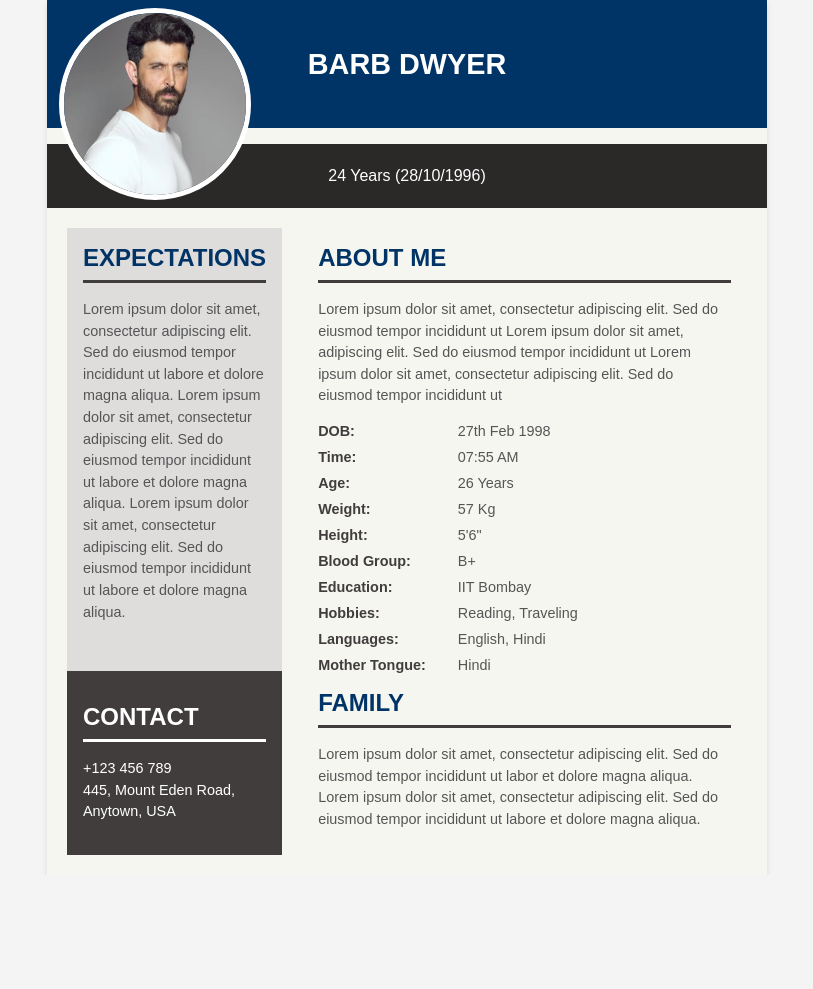
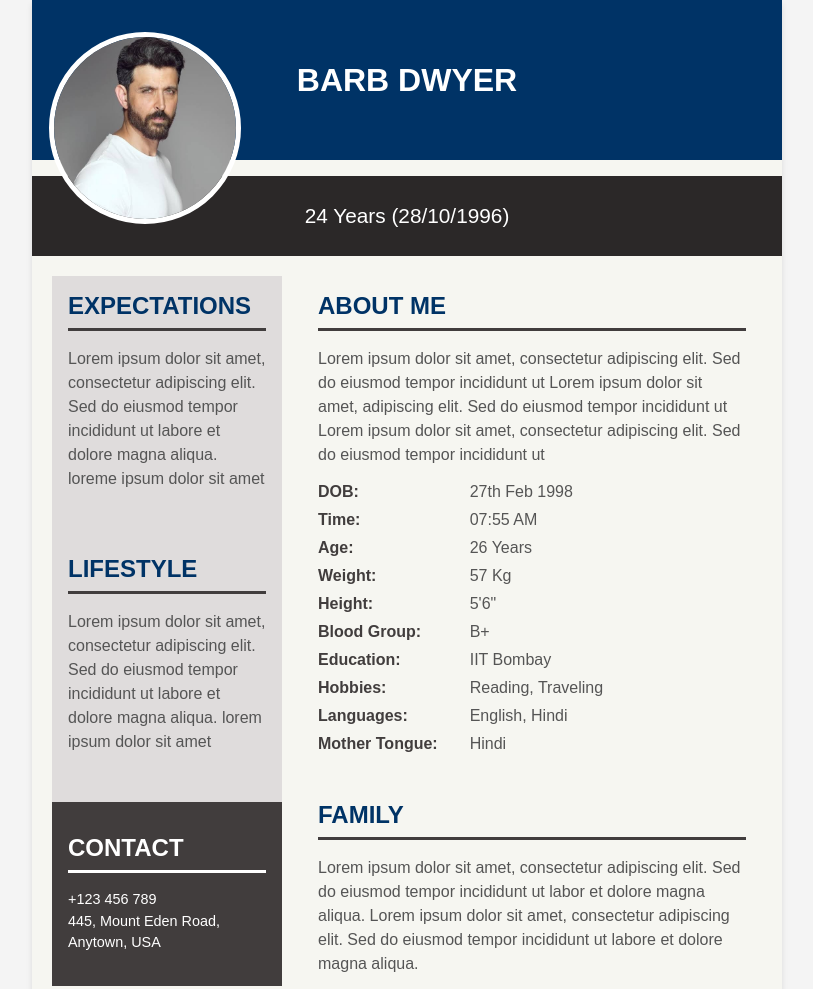
Before and after one commit to gprince349/PersonalPortfolioTemplates, a website: page template-3rd/index.html in a window 1280 px wide. Shown: the whole page, without its empty margins (233-1046 px from the left). Before the commit the page ends 875 px from the top, so only its background shows below. Drawn offline with Linux system fonts and the light colour scheme.

Commit message:
update template 3

```diff
--- a/ganesh-template/style.css
+++ b/ganesh-template/style.css
@@ -44,9 +44,8 @@ header{
 }
 
 .container{
-    width: 70%;
-    max-width: 700px;
-    min-height: 990px;
+    width: 750px;
+    min-height: 1057px;
     margin: 3rem auto;
     border-radius: 10px;
     background-image: url("bg-base.jpg");
--- a/template-3rd/index.html
+++ b/template-3rd/index.html
@@ -24,11 +24,13 @@
                 <div class="expectations">
                     <h2>EXPECTATIONS</h2>
                     <p>Lorem ipsum dolor sit amet, consectetur adipiscing elit. Sed do eiusmod tempor incididunt ut
-                        labore et dolore magna aliqua.
-                        Lorem ipsum dolor sit amet, consectetur adipiscing elit. Sed do eiusmod tempor incididunt ut
-                        labore et dolore magna aliqua.
-                        Lorem ipsum dolor sit amet, consectetur adipiscing elit. Sed do eiusmod tempor incididunt ut
-                        labore et dolore magna aliqua.</p>
+                        labore et dolore magna aliqua. loreme ipsum dolor sit amet</p>
+                </div>
+                <div class="expectations">
+                    <h2>LIFESTYLE</h2>
+                    <p>Lorem ipsum dolor sit amet, consectetur adipiscing elit. Sed do eiusmod tempor incididunt ut
+                        labore et dolore magna aliqua. lorem ipsum dolor sit amet
+                        </p>
                 </div>
                 <div class="contact">
                     <h2>CONTACT</h2>
--- a/template-3rd/style.css
+++ b/template-3rd/style.css
@@ -4,6 +4,7 @@
     box-sizing: border-box;
     font-family: Arial, sans-serif;
 }
+
 
 body {
     background-color: #f4f4f4;
@@ -14,8 +15,8 @@ body {
 }
 
 .container {
-    max-width: 45rem;
-    width: 100%;
+    width: 750px;
+    min-height: 1057px;
     background: #f6f6f1;
     box-shadow: 0 4px 6px rgba(0, 0, 0, 0.1);
     overflow: hidden;
@@ -27,27 +28,27 @@ body {
 }
 
 .header .blue-bar {
-    height: 8rem;
+    height: 10rem;
     display: flex;
     background: #003366;
     color: #fff;
     padding: 20px;
     margin-bottom: 1rem;
-    font-size: 1.8rem;
+    font-size: 2rem;
     justify-content: center;
     align-items: center;
     font-weight: bold;
 }
 
 .header .black-bar {
-    height: 4rem;
+    height: 5rem;
     display: flex;
     align-items: center;
     justify-content: center;
     background: #2b2828;
     color: #fff;
     padding: 10px;
-    font-size: 1rem;
+    font-size: 1.3rem;
 }
 
 .profile-img {
@@ -73,6 +74,10 @@ body {
 width: 35%;
 }
 
+.right{
+    width: 70%;
+}
+
 
 
 .about {
@@ -81,6 +86,7 @@ width: 35%;
 
 .family {
     margin: 1rem;
+    margin-top: 3rem;
 }
 
 .expectations {
@@ -107,13 +113,13 @@ width: 35%;
     margin-top: 1rem;
 }
 .details {
-    font-size: 12px;
+    font-size: 14px;
     display: grid;
     grid-template-columns: auto 1fr;
     row-gap: 10px;
 }
 .details div {
-    font-size: 0.9rem;
+    font-size: 1rem;
     display: contents;
     color: #555;
 }
@@ -165,7 +171,7 @@ h2::after {
 }
 
 p {
-    font-size: 0.9rem;
+    font-size: 1rem;
     line-height: 1.5;
     color: #555;
 }
```
